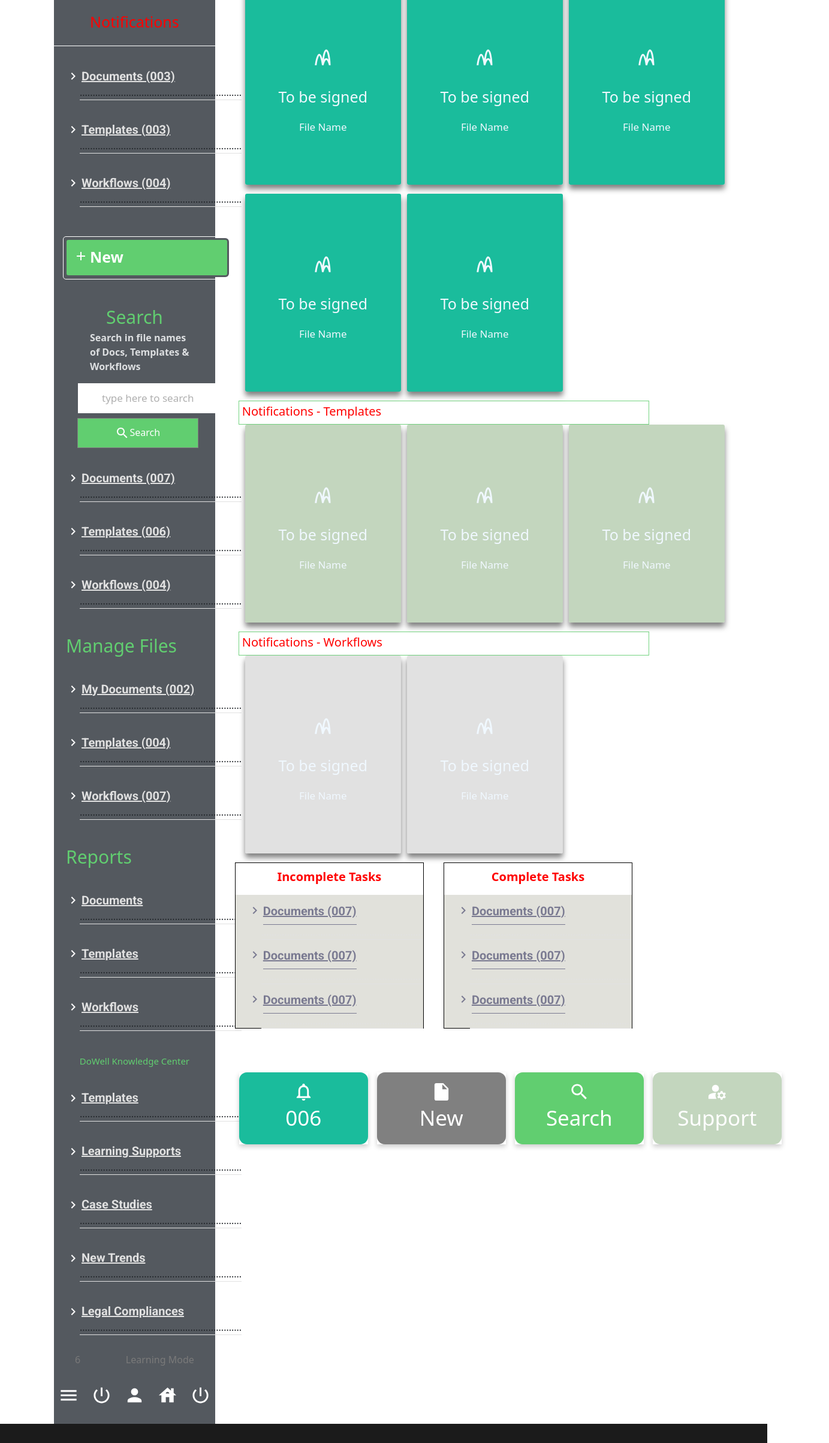
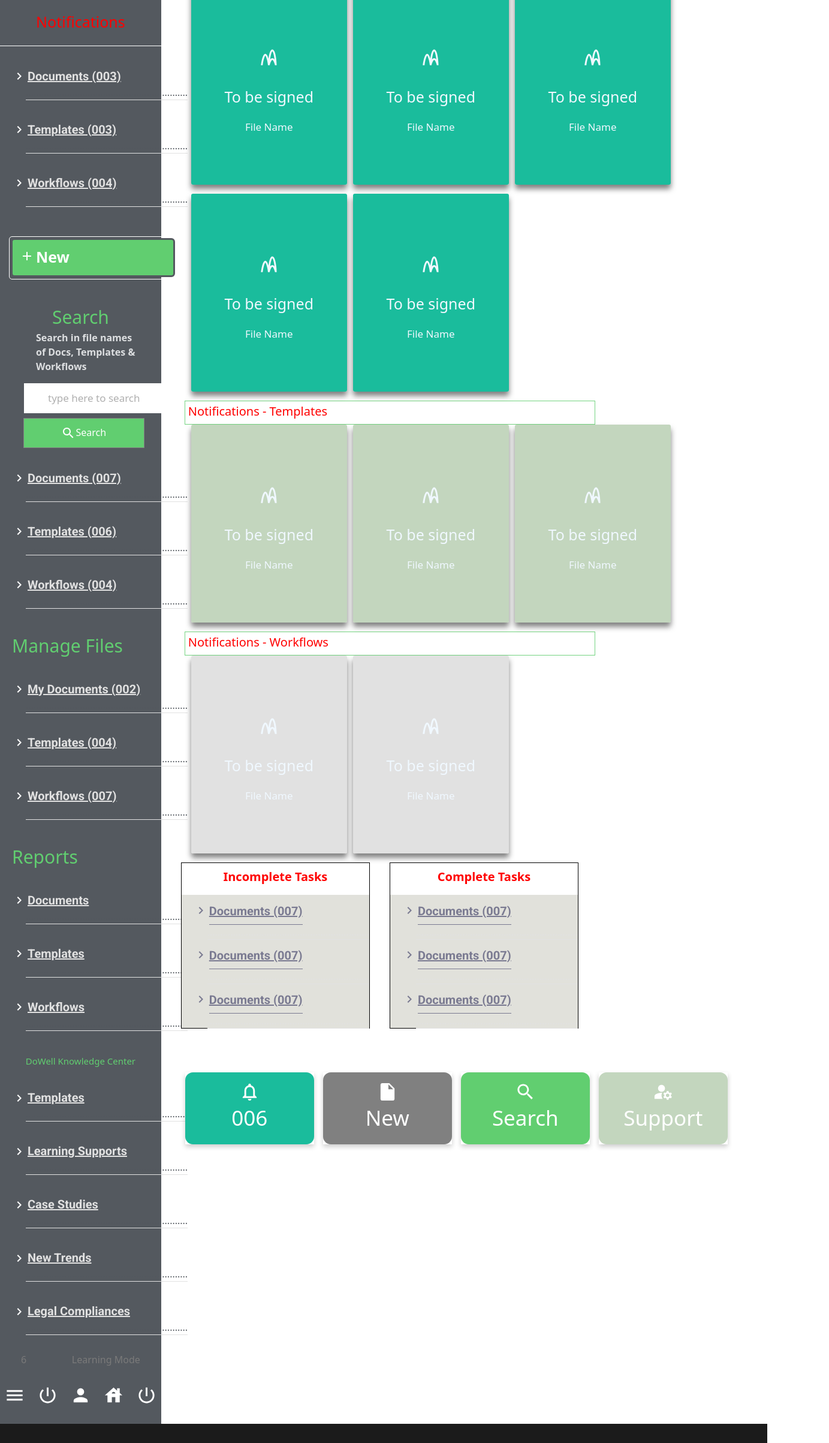
Before and after one commit to LL04-Finance-Dowell/100018-dowellWorkflowAi-testing, a React (Create React App) app in the folder frontend/: page /#/ in a window 1280 px wide. Shown: the part 828-3234 px from the top of the page at 60% size, 1383 px wide, since content can reach past the window. Built offline with nearby package versions, Linux system fonts and the light colour scheme.

Commit message:
editing the side bar

```diff
--- a/frontend/src/components/sideBar/SideBar.jsx
+++ b/frontend/src/components/sideBar/SideBar.jsx
@@ -39,7 +39,7 @@ const SideBar = () => {
         <span className={styles.myOrganisation}>My Organisation</span>
         <img
           className={styles.orgImg}
-          style={{ width: "150px" }}
+          style={{}}
           src="https://i0.wp.com/workflowai.online/wp-content/uploads/2022/10/artistic-logo.png?w=916&ssl=1"
           alt=""
         />
@@ -49,16 +49,19 @@ const SideBar = () => {
         title="Documents (003)"
         content="1. To be Signed (002)"
         content2="2. Rejected by others (001)"
+        dotColor="#54595f"
       />
       <Accordion
         title="Templates (003)"
         content="1. To be Approved (002)"
         content2="2. Rejected by others (001)"
+        dotColor="#54595f"
       />
       <Accordion
         title="Workflows (004)"
         content="1. To be Approved (002)"
         content2="2. Rejected by others (001)"
+        dotColor="#54595f"
       />
 
       <div
@@ -180,16 +183,19 @@ const SideBar = () => {
         title="Documents (007)"
         content="1. To be Approved (002)"
         content2="2. Rejected by others (001)"
+        dotColor="#54595f"
       />
       <Accordion
         title="Templates (006)"
         content="1. To be Approved (002)"
         content2="2. Rejected by others (001)"
+        dotColor="#54595f"
       />
       <Accordion
         title="Workflows (004)"
         content="1. To be Approved (002)"
         content2="2. Rejected by others (001)"
+        dotColor="#54595f"
       />
       <span
         className="manageFiles (003)"
@@ -208,16 +214,19 @@ const SideBar = () => {
         title="My Documents (002)"
         content="1. To be Approved (002)"
         content2="2. Rejected by others (001)"
+        dotColor="#54595f"
       />
       <Accordion
         title="Templates (004)"
         content="1. To be Approved (002)"
         content2="2. Rejected by others (001)"
+        dotColor="#54595f"
       />
       <Accordion
         title="Workflows (007)"
         content="1. To be Approved (002)"
         content2="2. Rejected by others (001)"
+        dotColor="#54595f"
       />
       <span
         className="reports"
@@ -236,16 +245,19 @@ const SideBar = () => {
         title="Documents"
         content="1. To be Approved (002)"
         content2="2. Rejected by others (001)"
+        dotColor="#54595f"
       />
       <Accordion
         title="Templates"
         content="1. To be Approved (002)"
         content2="2. Rejected by others (001)"
+        dotColor="#54595f"
       />
       <Accordion
         title="Workflows"
         content="1. To be Approved (002)"
         content2="2. Rejected by others (001)"
+        dotColor="#54595f"
       />
       <span
         className="dowell"
@@ -263,26 +275,31 @@ const SideBar = () => {
         title="Templates"
         content="1. To be Approved (002)"
         content2="2. Rejected by others (001)"
+        dotColor="#54595f"
       />
       <Accordion
         title="Learning Supports"
         content="1. To be Approved (002)"
         content2="2. Rejected by others (001)"
+        dotColor="#54595f"
       />
       <Accordion
         title="Case Studies"
         content="1. To be Approved (002)"
         content2="2. Rejected by others (001)"
+        dotColor="#54595f"
       />
       <Accordion
         title="New Trends"
         content="1. To be Approved (002)"
         content2="2. Rejected by others (001)"
+        dotColor="#54595f"
       />
       <Accordion
         title="Legal Compliances"
         content="1. To be Approved (002)"
         content2="2. Rejected by others (001)"
+        dotColor="#54595f"
       />
       <div
         style={{
--- a/frontend/src/components/sideBar/sideBar.module.css
+++ b/frontend/src/components/sideBar/sideBar.module.css
@@ -53,6 +53,7 @@
 }
 .orgImg {
   margin-left: 25px;
+  width: 150px;
 }
 .notific {
   color: red;
@@ -69,3 +70,26 @@
   font-weight: 700;
   font-size: 18px;
 }
+@media (max-width: 1400px) {
+  .sideBar {
+    margin-left: 0px;
+  }
+}
+@media (max-width: 1200px) {
+  .sideBar {
+    width: 25%;
+  }
+  .main {
+    padding-left: 30px;
+    padding-right: 30px;
+    gap: 20px;
+  }
+  .icons {
+    gap: 25px;
+  }
+  .orgImg {
+    width: 100px;
+    height: 70px;
+    margin-left: 53px;
+  }
+}
```
